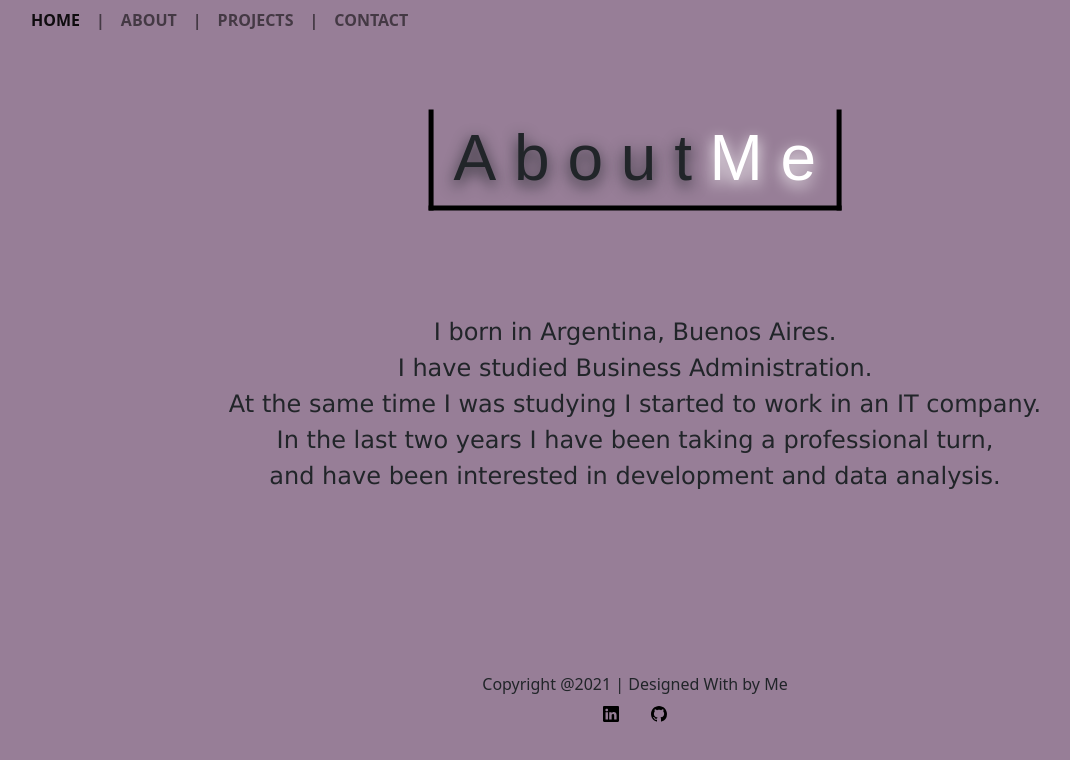
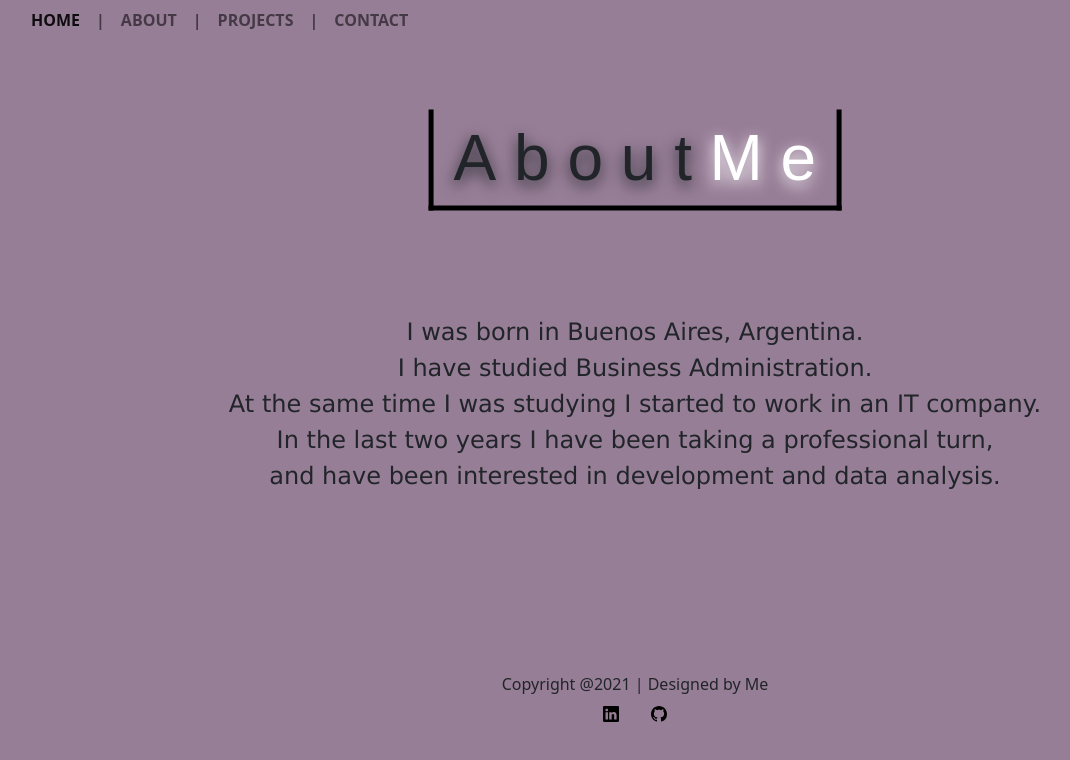
Before and after one commit to mlfernandez/MyWeb, a plain HTML site: page about.html in a window 1280 px wide. Shown: the whole page, without its empty margins (5-1075 px from the left). Drawn offline with nearby package versions, Linux system fonts and the light colour scheme.

Commit message:
cambiada ortografia

```diff
--- a/about.html
+++ b/about.html
@@ -62,7 +62,7 @@
 
         <div class="screenAbout">
             <div class="textAbout">
-                <div class="textAbout1">I born in Argentina, Buenos Aires.</div>
+                <div class="textAbout1">I was born in Buenos Aires, Argentina.</div>
                 <div class="textAbout2">I have studied Business Administration.</div>
                 <div class="textAbout1">At the same time I was studying I started to work in an IT company.</div>
                 <div class="textAbout2">In the last two years I have been taking a professional turn,</div>
@@ -71,7 +71,7 @@
         </div>
 
         <div class="footer">
-            <div class="copyright">Copyright @2021 | Designed With by Me</div>
+            <div class="copyright">Copyright @2021 | Designed by Me</div>
              <div class="socialRedes">
                 <div class="iconos">
                     <div><li><a href="https://www.linkedin.com/in/mlfernandez83/" target="_blank"><img src="img/linkedin.svg"></a></li></div>
```
Also changed, not shown: contact.html (+1 -1 lines), index.html (+1 -1 lines), projects.html (+1 -1 lines).
